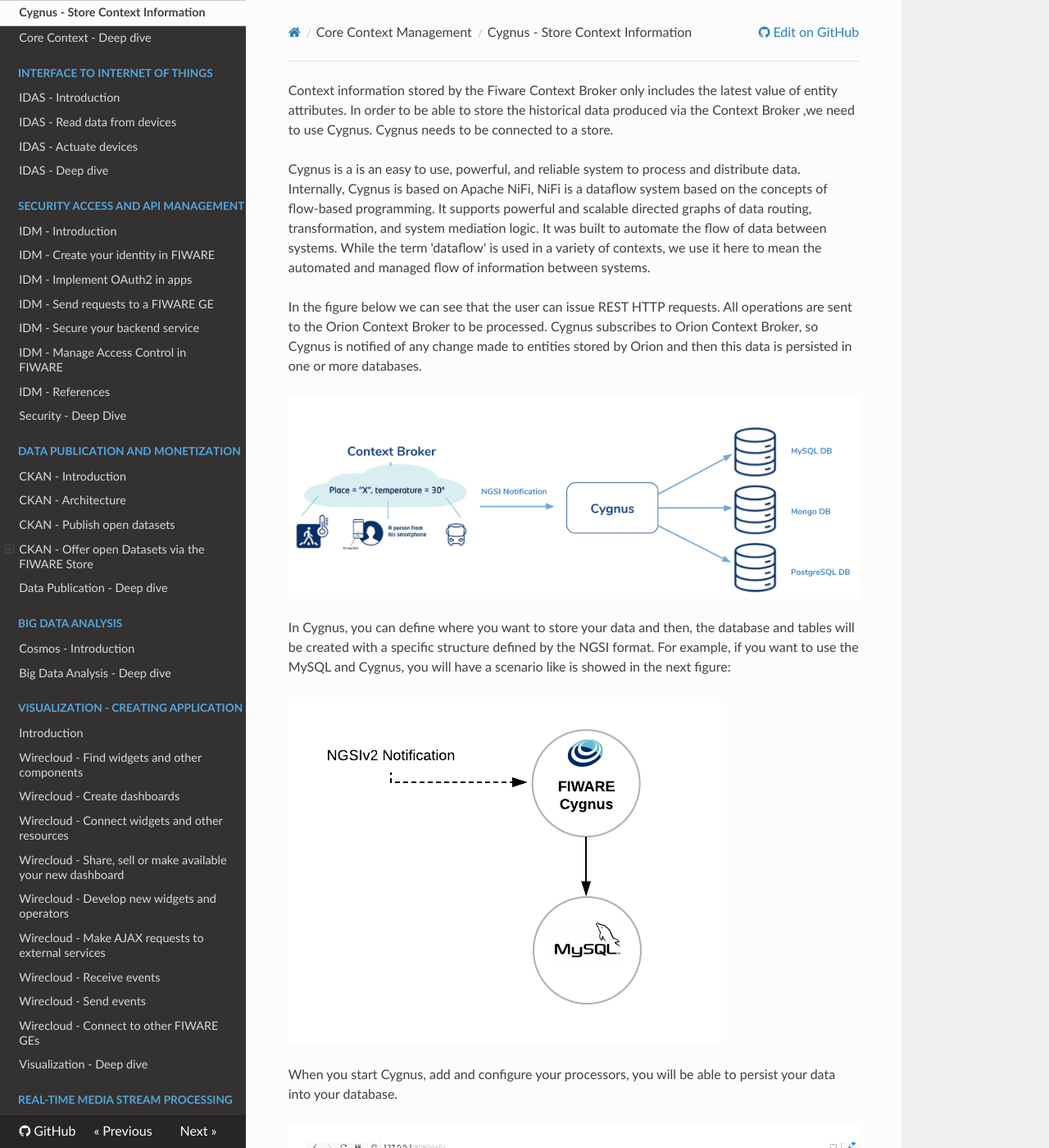
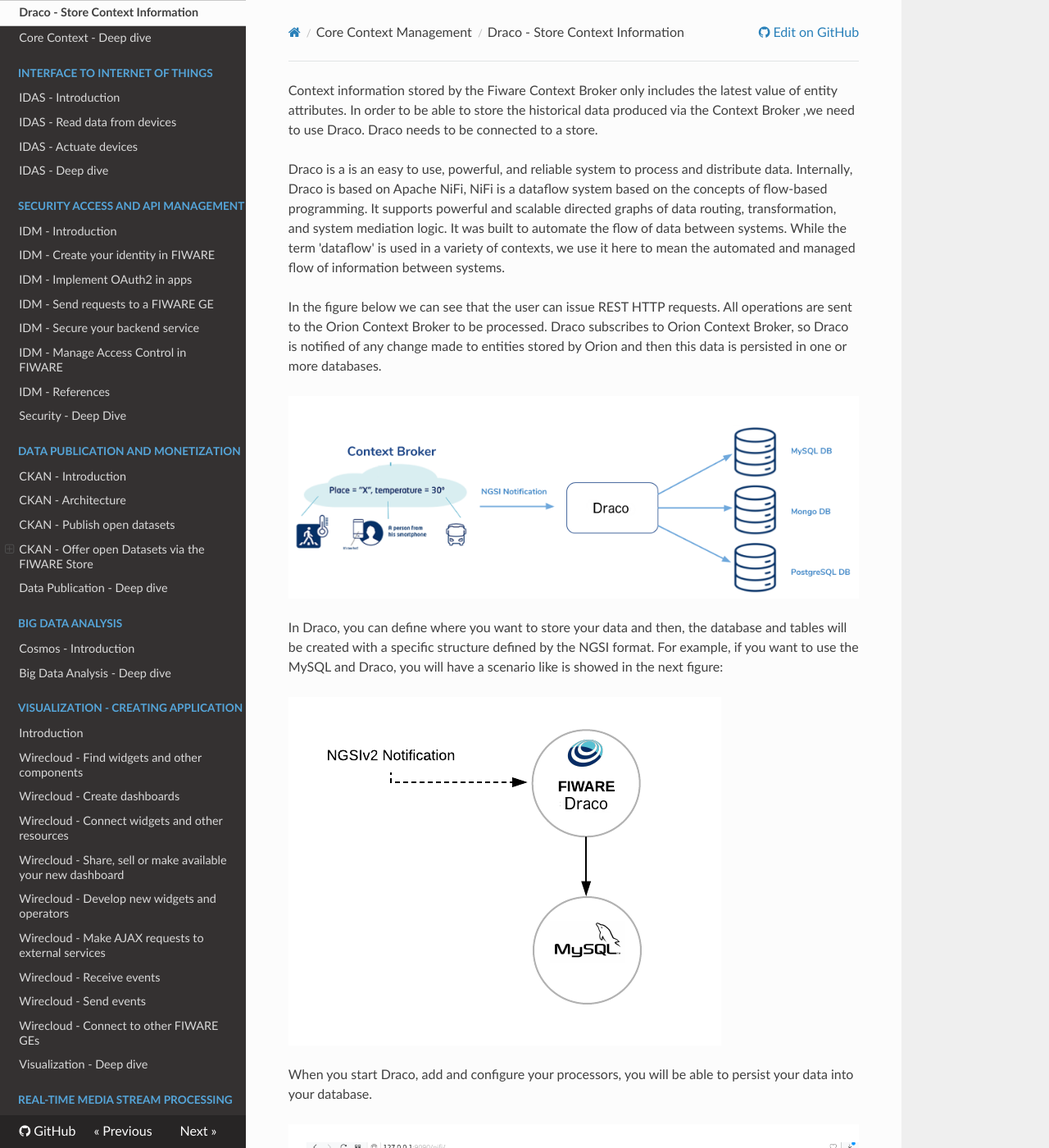
Before and after one commit to FIWARE-Ops/docs.TourGuide, an MkDocs documentation site: the page built from docs/core/draco/introduction.md, in a window 1280 px wide and 1400 px high. Shown: the whole window at 82% size. Built offline with MkDocs 1.6.1, drawn with Linux system fonts in a browser that asks for light colours; nearby versions of some CDN libraries; comment, search, counter and statistics services are not loaded; old or Windows-style settings are respelled for this version of MkDocs; some of the changed text lies outside the part shown.

Commit message:
Move Draco to separate Dir

````diff
--- a/docs/core/cygnus/introduction.md
+++ b/docs/core/draco/introduction.md
@@ -1,10 +1,10 @@
 Context information stored by the Fiware Context Broker only includes the latest
 value of entity attributes. In order to be able to store the historical data
-produced via the Context Broker ,we need to use Cygnus. Cygnus needs to be
+produced via the Context Broker ,we need to use Draco. Draco needs to be
 connected to a store.
 
-Cygnus is a is an easy to use, powerful, and reliable system to process and
-distribute data. Internally, Cygnus is based on Apache NiFi, NiFi is a dataflow
+Draco is a is an easy to use, powerful, and reliable system to process and
+distribute data. Internally, Draco is based on Apache NiFi, NiFi is a dataflow
 system based on the concepts of flow-based programming. It supports powerful and
 scalable directed graphs of data routing, transformation, and system mediation
 logic. It was built to automate the flow of data between systems. While the term
@@ -12,26 +12,26 @@ logic. It was built to automate the flow of data between systems. While the term
 automated and managed flow of information between systems.
 
 In the figure below we can see that the user can issue REST HTTP requests. All
-operations are sent to the Orion Context Broker to be processed. Cygnus
-subscribes to Orion Context Broker, so Cygnus is notified of any change made to
+operations are sent to the Orion Context Broker to be processed. Draco
+subscribes to Orion Context Broker, so Draco is notified of any change made to
 entities stored by Orion and then this data is persisted in one or more
 databases.
 
-![Architecture](Images/1.png "cygnus-orion architecture")
+![Architecture](Images/1.png "draco-orion architecture")
 
-In Cygnus, you can define where you want to store your data and then, the
+In Draco, you can define where you want to store your data and then, the
 database and tables will be created with a specific structure defined by the
-NGSI format. For example, if you want to use the MySQL and Cygnus, you will have
+NGSI format. For example, if you want to use the MySQL and Draco, you will have
 a scenario like is showed in the next figure:
 
 ![start-scenario](Images/scenario.png)
 
-When you start Cygnus, add and configure your processors, you will be able to
+When you start Draco, add and configure your processors, you will be able to
 persist your data into your database.
 
-![cygnus-template1](Images/cygnus-template1.png)
+![Draco-template1](Images/draco-template1.png)
 
-For this case, if Cygnus receive a notification with this format:
+For this case, if Draco receive a notification with this format:
 
 ```bash
 URL=$1
@@ -56,11 +56,11 @@ The data will be stored in the MySQL database with the name "qsg"
 (Fiware-Service value) in the table "test"(Fiware-Service-Path value) and the
 structure of the table defined by the entities and attributes (for information
 about the structures please go to the
-[Cygnus Documentation](https://fiware-cygnus-ld.readthedocs.io/en/latest/)):
+[Draco Documentation](https://fiware-draco.readthedocs.io/en/latest/)):
 
 output:
 
-```
+```bash
 +--------------------+
 | Database           |
 +--------------------+
@@ -73,14 +73,14 @@ output:
 5 rows in set (0.06 sec)
 ```
 
-```
+```sql
 mysql> use qsg;
 mysql> show tables;
 ```
 
 output:
 
-```
+```bash
 +---------------+
 | Tables_in_qsg |
 +---------------+
@@ -89,13 +89,13 @@ output:
 1 row in set (0.09 sec)
 ```
 
-```
+```sql
 mysql> select * from test;
 ```
 
 output:
 
-```
+```bash
 +---------------+---------------------+-------------------+----------+------------+-------------+----------+-----------+--------+
 | recvTimeTs    | recvTime            | fiwareServicePath | entityId | entityType | attrName    | attrType | attrValue | attrMd |
 +---------------+---------------------+-------------------+----------+------------+-------------+----------+-----------+--------+
@@ -104,5 +104,5 @@ output:
 1 row in set (0.05 sec)
 ```
 
-Thus, using Cygnus Generic enabler you can store all the data coming from the
+Thus, using Draco Generic enabler you can store all the data coming from the
 Orion context Broker and the databases and tables will be created automatically.
--- a/mkdocs.yml
+++ b/mkdocs.yml
@@ -15,7 +15,7 @@ pages:
         - 'Orion - Subscribe to context changes': 'core/ngsi-v2/how-to-subscribe-to-changes-on-context-information.md'
         - 'Orion - Geolocated context queries': 'core/ngsi-v2/how-to-perform-geo-located-queries.md'
       - 'STH-Comet - Generate Context History ': 'core/sth-comet/how-to-generate-the-history-of-Context-Information-using-STH-Comet.md'
-      - 'Cygnus - Store Context Information': 'core/cygnus/introduction.md'
+      - 'Draco - Store Context Information': 'core/draco/introduction.md'
       - 'Core Context - Deep dive': 'core/deep-dive.md'
   - 'Interface to Internet of Things':
      - 'IDAS - Introduction': 'iot-agents/introduction.md'
````
Also changed, not shown: docs/core/cygnus/Images/1.png (deleted), docs/core/cygnus/Images/scenario.png (deleted), docs/core/draco/Images/1.png (added), docs/core/draco/Images/draco-template1.png (renamed from docs/core/cygnus/Images/cygnus-template1.png), docs/core/draco/Images/scenario.png (added).
